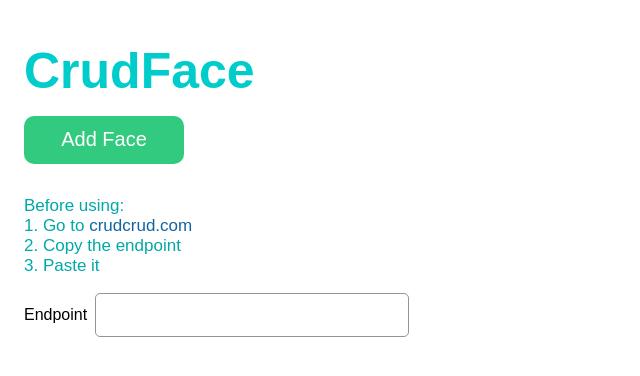
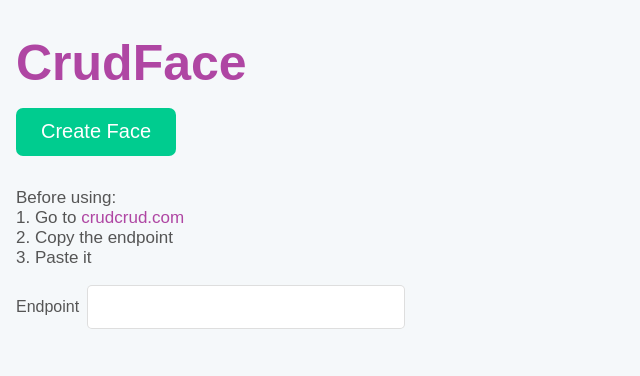
Before and after one commit to marcinszymaszek/crud-face, a Vue app: page / in a window 1280 px wide. Shown: the top 376 px of the page, without its empty margins (0-640 px from the left). Built offline with nearby package versions, Linux system fonts and the light colour scheme; no server answers.

Commit message:
Added final version 2

```diff
--- a/src/App.vue
+++ b/src/App.vue
@@ -123,24 +123,19 @@ export default {
 @import "../src/styles/variables";
 @import "../src/styles/mixins";
 
+body {
+  margin: 0 0;
+  background: $color-grey;
+}
+
 #app {
   font-family: Arial, Helvetica, sans-serif;
   padding: 0 1rem;
-
-  p {
-    color: $color-lagoon-dark;
-    font-size: 17px;
-  }
-
-  a {
-    color: #1264a3;
-    text-decoration: none;
-  }
-
+  height: 100vh;
   //====== LOADER =======
   .loader {
-    border: 10px solid #f3f3f3;
-    border-top: 10px solid $color-lagoon;
+    border: 10px solid $color-grey-2;
+    border-top: 10px solid $color-purple;
     border-radius: 50%;
     margin-top: 10rem;
     font-size: 25px;
--- a/src/components/Confirmation.vue
+++ b/src/components/Confirmation.vue
@@ -19,7 +19,7 @@ export default {
   @include center-text;
   @include text-secondary;
   font-size: 30px;
-  color: $color-lagoon;
+  color: $color-primary;
   font-weight: 400;
   margin-top: 7px;
   @include breakpoint(medium) {
--- a/src/components/FaceForm.vue
+++ b/src/components/FaceForm.vue
@@ -227,8 +227,8 @@ export default {
 }
 
 .btn {
-  @include basic-button;
   &--save {
+    @include basic-button(standard,$color-green-2,$color-green-2-dark);
     @include breakpoint(medium) {
       max-width: 9rem;
     }
@@ -237,7 +237,6 @@ export default {
     }
     margin-bottom: 0.5rem;
     margin-top: 1.5rem;
-    background: $color-main;
   }
 }
 
--- a/src/components/FaceHeader.vue
+++ b/src/components/FaceHeader.vue
@@ -1,8 +1,8 @@
 <template>
   <div class="box box--header">
     <h1>CrudFace</h1>
-    <button @click="$emit('open-modal', true)" class="btn btn--add">
-      Add Face
+    <button @click="$emit('open-modal', true)" class="btn btn--create">
+      Create Face
     </button>
   </div>
 </template>
@@ -18,7 +18,7 @@ export default {
 @import "../styles/_variables.scss";
 
 h1 {
-  color: $color-lagoon;
+  color: $color-primary;
   text-align: center;
   font-size: 50px;
   margin-bottom: 1rem;
@@ -35,9 +35,8 @@ h1 {
 }
 
 .btn {
-  @include basic-button;
-  &--add {
-    background: $color-secondary;
+  &--create {
+    @include basic-button(standard,$color-green,$color-green-dark);
     @include breakpoint(medium) {
       width: 9rem;
     }
--- a/src/components/FaceList.vue
+++ b/src/components/FaceList.vue
@@ -24,7 +24,7 @@ export default {
 @import "../styles/mixins.scss";
 
 .faces {
-  padding: 0 0;
+  padding: 0 0 1rem 0;
   list-style: none;
   @include breakpoint(medium) {
     display: flex;
@@ -36,7 +36,6 @@ export default {
     gap: 1rem;
   }
   .face {
-    background: $color-grey-light;
     margin-bottom: 1rem;
     @include breakpoint(medium) {
       margin-bottom: 0;
--- a/src/components/FaceView.vue
+++ b/src/components/FaceView.vue
@@ -90,6 +90,9 @@ export default {
 
 .box {
   @include center-container;
+  border-radius: 7px;
+  background: white;
+  box-shadow: -7px 7px 24px -19px rgba(150, 150, 150, 1);
   &.face-view {
     align-items: center;
   }
@@ -99,17 +102,13 @@ export default {
   }
   .btn {
     width: 100%;
-    &--edit,
-    &--delete {
-      width: 100%;
-    }
     &--edit {
+      @include basic-button(inverted,$color-blue,$color-blue-dark);
       margin: 1rem 0rem;
-      background: $color-blue;
     }
     &--delete {
+      @include basic-button(inverted,$color-red,$color-red-dark);
       margin-bottom: 1rem;
-      background: $color-red;
     }
     @include breakpoint(medium) {
       &--edit,
--- a/src/components/Info.vue
+++ b/src/components/Info.vue
@@ -35,13 +35,18 @@ export default {
   flex-direction: row;
   align-items: center;
   label {
+    color: $color-secondary;
     padding-right: 0.5rem;
   }
   input {
     flex-basis: 90%;
     height: 2.5rem;
-    border: solid 1.5px rgb(148, 148, 148);
+    border: 1px solid rgba(34, 36, 38, 0.15);
     border-radius: 5px;
+    &:focus-visible {
+      outline: none;
+      border-color: $color-blue-light;
+    }
     @include breakpoint(medium) {
       flex-basis: 55%;
     }
@@ -50,4 +55,13 @@ export default {
     }
   }
 }
+p {
+  color: $color-secondary;
+  font-size: 17px;
+}
+
+a {
+  color: $color-primary;
+  text-decoration: none;
+}
 </style>
--- a/src/styles/_mixins.scss
+++ b/src/styles/_mixins.scss
@@ -1,13 +1,22 @@
-@import './variables';
+@import "./variables";
 
 //====== RESPONSIVENESS =======
-@mixin breakpoint( $breakpoint ) {
-  @if map-has-key( $breakpoints, $breakpoint ) {
+@mixin breakpoint($breakpoint) {
+  @if map-has-key($breakpoints, $breakpoint) {
     @media ( min-width: #{ map-get( $breakpoints, $breakpoint ) } ) {
       @content;
     }
-  } @else if type_of( $breakpoint ) == number and unit( $breakpoint ) == px or unit( $breakpoint ) == em or unit( $breakpoint ) == rem {
-     @media (min-width: $breakpoint ) {
+  } @else if
+    type_of($breakpoint) ==
+    number and
+    unit($breakpoint) ==
+    px or
+    unit($breakpoint) ==
+    em or
+    unit($breakpoint) ==
+    rem
+  {
+    @media (min-width: $breakpoint) {
       @content;
     }
   } @else {
@@ -35,11 +44,25 @@
 }
 
 //====== BUTTON =======
-  @mixin basic-button {
+@mixin basic-button($type,$color,$color-hover) {
   cursor: pointer;
-    color: white;
-    border: none;
   height: 3rem;
   font-size: 20px;
-    border-radius: 10px;
+  border-radius: 7px;
+  @if $type == inverted {
+    border: 2px solid $color;
+    color: $color;
+    background: none;
+    &:hover {
+      border: 2px solid $color-hover;
+      color: $color-hover;
     }
+  } @else {
+    border: none;
+    background: $color;
+    color: white;
+    &:hover {
+      background: $color-hover;
+    }
+  }
+}
--- a/src/styles/_variables.scss
+++ b/src/styles/_variables.scss
@@ -6,11 +6,21 @@ $breakpoints: (
 );
 
 //====== COLORS =======
-$color-main: #d841c4;
-$color-secondary: #32ca7e;
-$color-grey-light: #f5f5f5;
-$color-grey-dark: #e9e9e9;
-$color-red: #dc3e3e;
-$color-blue: #529ae2;
-$color-lagoon: #00cccc;
-$color-lagoon-dark: #00a8a8;
+$color-primary: #AF46A3;
+$color-secondary: #555555;
+$color-grey: #f5f8fa;
+$color-grey-2: #e7e9eb;
+$color-purple: #B950AD;
+
+$color-green: #00CC8F;
+$color-green-dark: #00B881;
+
+$color-green-2: #1FC176;
+$color-green-2-dark: #1DAF6B;
+
+$color-blue: #71ACD6;
+$color-blue-light: #85b7d9;
+$color-blue-dark: #4190C8;
+
+$color-red: #F9544E;
+$color-red-dark: #F72D26;
```
Lines whose indentation alone changed are shown as unchanged.
